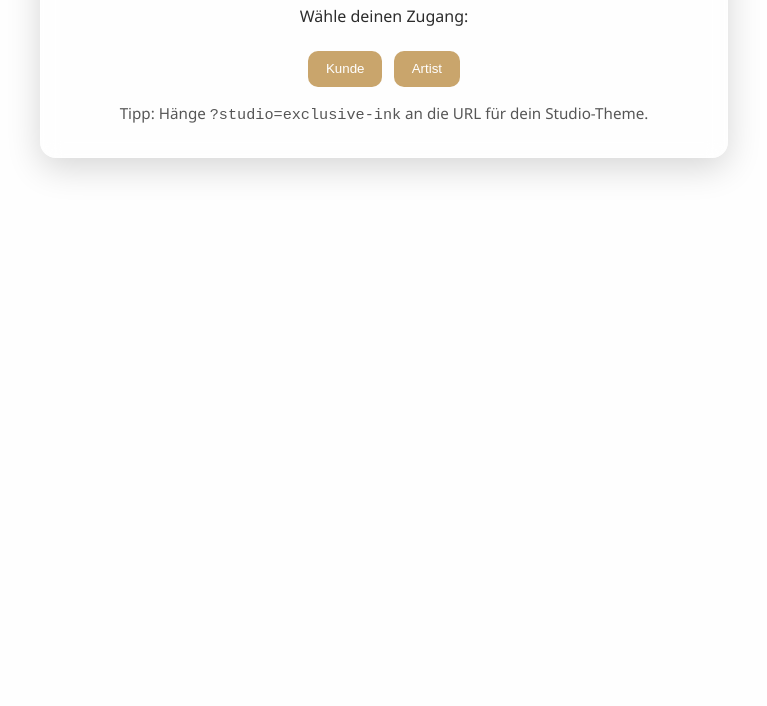
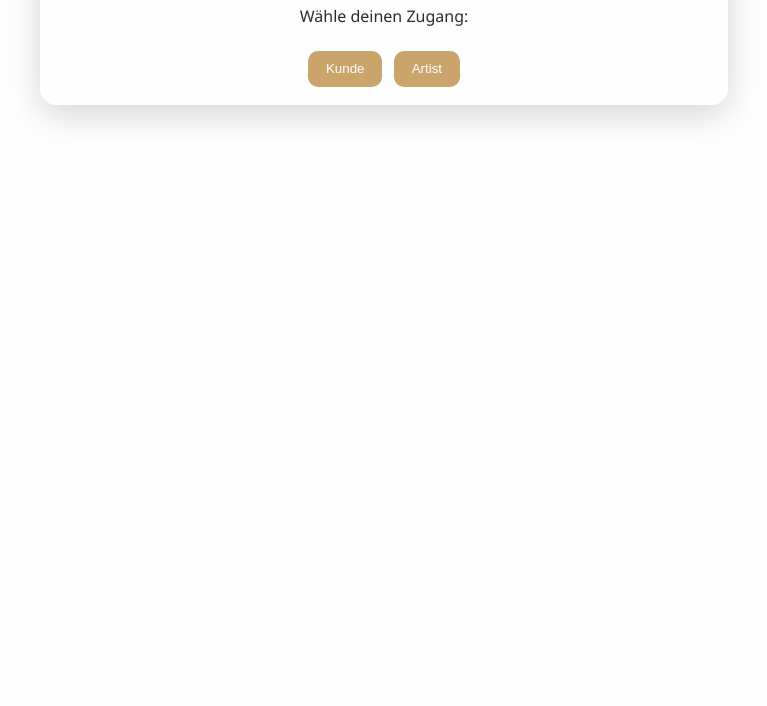
Before and after one commit to Hueppi92/tattoo-pwa, a plain HTML site: page client/home.html in a window 1280 px wide. Shown: the part 142-848 px from the top of the page, without its empty margins (256-1023 px from the left). Drawn offline with Linux system fonts and the light colour scheme.

```diff
--- a/client/home.html
+++ b/client/home.html
@@ -17,7 +17,7 @@
         <button id="btn-client">Kunde</button>
         <button id="btn-artist">Artist</button>
       </div>
-      <p style="margin-top:1rem;font-size:.95rem;opacity:.8">Tipp: Hänge <code>?studio=exclusive-ink</code> an die URL für dein Studio-Theme.</p>
+
     </div>
   </main>
 
```
